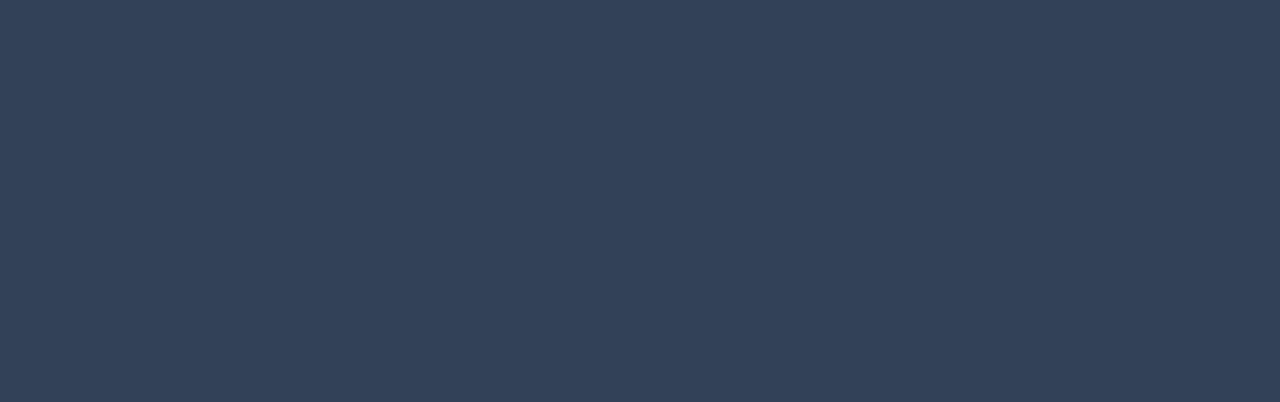
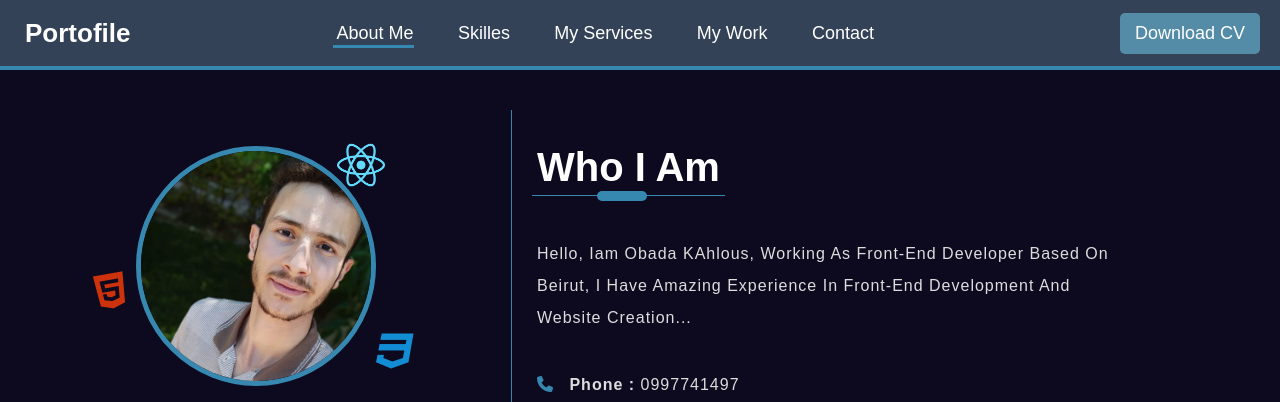
Before and after one commit to obada-kahlos/My-Portfolio, a plain HTML site: page index.html in a window 1280 px wide. Shown: the top 402 px of the page. Drawn offline with nearby package versions, Linux system fonts and the light colour scheme.

Commit message:
lunguage

```diff
--- a/css/style.css
+++ b/css/style.css
@@ -227,12 +227,44 @@ label{
     text-align: center;
     border-right: 1px solid var(--bluecolor);
     margin-top: 100px;
+
 }
-.first-section .first.flex-box .left img{
+
+.first-section .first.flex-box .left .image .lung{
+    position: relative;
+}
+.first-section .first.flex-box .left .image .lung span.html{
+    position: absolute;
+    top:-120px;
+    left: -40px;
+    font-size: 40px;
+    color: rgb(204, 51, 13);
+    transform: rotate(-10deg);
+}
+.first-section .first.flex-box .left .image .lung span.css{
+    position: absolute;
+    top:-60px;
+    right: -40px;
+    font-size: 40px;
+    color: rgb(18, 141, 212);
+}
+.first-section .first.flex-box .left .image .lung span.react{
+    position: absolute;
+    top:-250px;
+    right: -10px;
+    font-size: 40px;
+    color: rgb(18, 141, 212);
+}
+.first-section .first.flex-box .left .image .lung span.react img{
+    width: 50px;
+    height: 50px;
+}
+.first-section .first.flex-box .left .img img{
     width: 240px;
     height: 240px;
     border-radius: 50%;
     border: 5px solid var(--bluecolor);
+
 }
 .first-section .first.flex-box .left h3{
     color: var(--hcolor);
--- a/index.html
+++ b/index.html
@@ -58,8 +58,15 @@
     <section class="first-section" id="aboutme">
         <div class="first flex-box">
             <div class="left">
-                <div class="img" data-aos="zoom-in" data-aos-duration="7500">
-                    <img src="img/obada.jpg" alt="">
+                <div class="image" data-aos="zoom-in" data-aos-duration="7500">
+                    <div class="img">
+                        <img src="img/obada.jpg" alt="">
+                    </div>
+                    <div class="lung">
+                        <span class="html"> <i class="fa fa-html5"></i> </span>
+                        <span class="css"> <i class="fa fa-css3"></i> </span>
+                        <span class="react"> <img src="img/react.png" alt=""> </span>
+                    </div>
                 </div>
                 <div class="info">
                     <h3> Obada Kahlous </h3>
@@ -349,14 +356,14 @@
     </div>
 
 
-    <section class="loading-overlay">
+    <!-- <section class="loading-overlay">
         <div class="spinner">
             <h3> Loading... </h3>
             <div class="one"></div>
             <div class="tow"></div>
             <div class="three"></div>
         </div>
-    </section>
+    </section> -->
 
 
 
```
Also changed, not shown: img/react.png (added).
